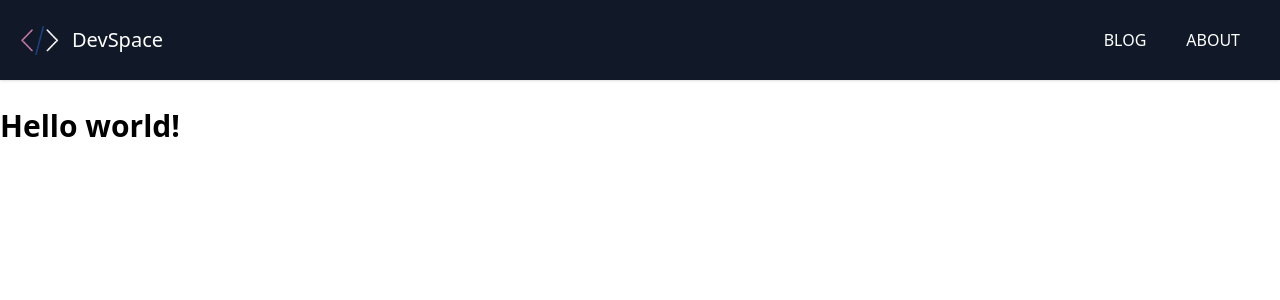
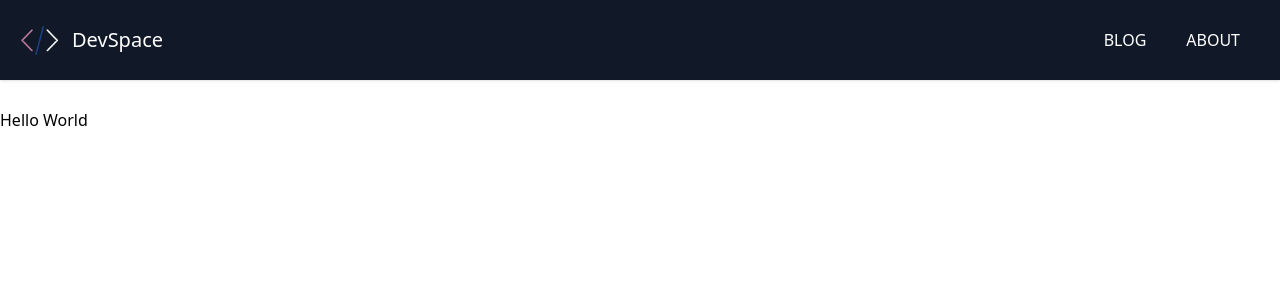
Before and after one commit to EbrahimHeydari/devspace, a Next.js app: page / in a window 1280 px wide. Shown: the top 300 px of the page. Built offline with nearby package versions, Linux system fonts and the light colour scheme.

Commit message:
11-2 Get Posts & Parse Frontmatter

```diff
--- a/package.json
+++ b/package.json
@@ -9,6 +9,7 @@
     "lint": "next lint"
   },
   "dependencies": {
+    "gray-matter": "^4.0.3",
     "next": "12.2.5",
     "react": "18.2.0",
     "react-dom": "18.2.0"
--- a/pages/index.js
+++ b/pages/index.js
@@ -1,11 +1,34 @@
+import fs from 'fs'
+import path from 'path'
+import matter from 'gray-matter'
 import Layout from '../components/Layout'
 
-export default function HomePage() {
+export default function HomePage({ posts }) {
   return (
-    <Layout className='bg-blue-500'>
-      <h1 className="text-3xl font-bold">
-        Hello world!
-      </h1>
+    <Layout>
+      <h1>Hello World</h1>
     </Layout>
   )
 }
+
+export async function getStaticProps() {
+  const files = fs.readdirSync(path.join('posts'))
+
+  const posts = files.map(filename => {
+    const slug = filename.replace('md', '')
+
+    const markdownWithMeta = fs.readFileSync(path.join('posts', filename), 'utf-8')
+    const { data: frontmatter } = matter(markdownWithMeta)
+
+    return {
+      slug,
+      frontmatter
+    }
+  })
+
+  return {
+    props: {
+      posts,
+    },
+  }
+}
```
Also changed, not shown: 1 other file (tests, documents, lock files or other folders).
